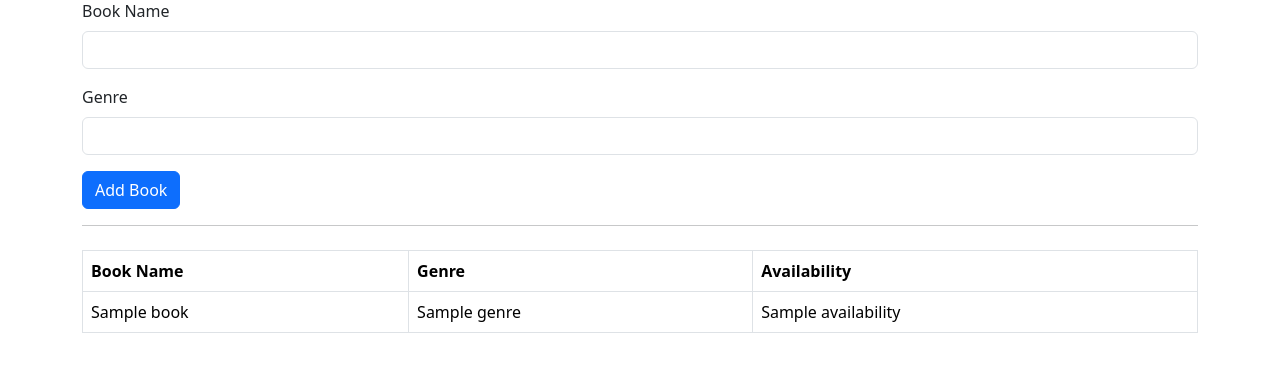
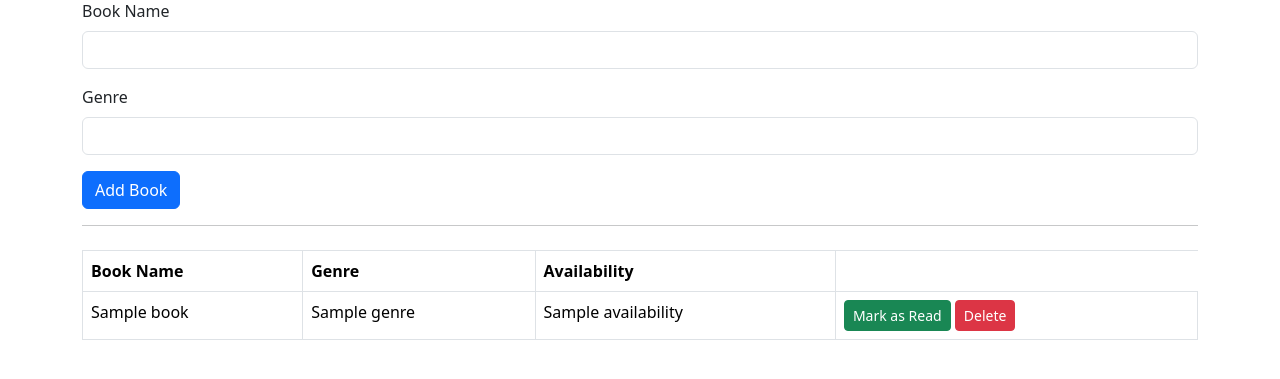
Before and after one commit to Hannah3141/Hacklahoma2025, a Flask app: template templates/index.html in a window 1280 px wide. Shown: the part 81-460 px from the top of the page. Run offline with Flask 3, Linux system fonts and the light colour scheme; the template is opened without the code that fills it: most values are stand-ins (such as "Sample title", 1, 10 or a date in 2020).

Commit message:
adds delete and mark as read

```diff
--- a/app.py
+++ b/app.py
@@ -1,23 +1,9 @@
 from flask import Flask, render_template, request, jsonify
-import requests
-from bs4 import BeautifulSoup
 
 app = Flask(__name__)
 
 # Sample data: Temporary list for books and their availability
 books = []
-
-# Function to check availability (using your scraping logic)
-def fetch_book_availability(book_name):
-    # Example scraping logic for a specific library website
-    url = f"http://example-library-website.com/search?query={book_name}"
-    response = requests.get(url)
-    soup = BeautifulSoup(response.text, 'html.parser')
-
-    # For simplicity, let's assume the availability info is within <div class='status'>
-    status = soup.find('div', class_='status').text.strip()
-
-    return status
 
 # Route to display the reading list
 @app.route('/')
@@ -47,6 +33,29 @@ def add_book():
     # Return the new book as a JSON response
     return jsonify(new_book)
 
+# Route to delete a book
+@app.route('/delete_book', methods=['POST'])
+def delete_book():
+    book_name = request.form['book_name']
+
+    # Find and remove the book from the list
+    global books
+    books = [book for book in books if book['name'] != book_name]
+
+    return jsonify({'status': 'deleted', 'book_name': book_name})
+
+# Route to mark a book as read
+@app.route('/mark_read', methods=['POST'])
+def mark_read():
+    book_name = request.form['book_name']
+
+    # Find the book and update its availability
+    for book in books:
+        if book['name'] == book_name:
+            book['availability'] = "Read"
+            break
+
+    return jsonify({'status': 'marked', 'book_name': book_name, 'availability': "Read"})
 
 if __name__ == '__main__':
     app.run(debug=True)
--- a/templates/index.html
+++ b/templates/index.html
@@ -36,13 +36,20 @@
         </thead>
         <tbody id="book-table-body">
             {% for book in books %}
-                <tr>
+                <tr id="book-{{ loop.index }}">
                     <td>{{ book['name'] }}</td>
                     <td>{{ book['genre'] }}</td>
                     <td>{{ book['availability'] }}</td>
+                    <td>
+                        <!-- Mark as Read Button -->
+                        <button class="btn btn-success btn-sm mark-read-btn">Mark as Read</button>
+                        <!-- Delete Button -->
+                        <button class="btn btn-danger btn-sm delete-btn">Delete</button>
+                    </td>
                 </tr>
             {% endfor %}
         </tbody>
+
     </table>
 </div>
 
@@ -64,11 +71,15 @@ $(document).ready(function() {
                 genre: genre
             },
             success: function(response) {
-                // Append the new book to the table
-                let newRow = `<tr>
+                // Append the new book to the table with buttons
+                let newRow = `<tr id="book-${response.name}">
                     <td>${response.name}</td>
                     <td>${response.genre}</td>
                     <td>${response.availability}</td>
+                    <td>
+                        <button class="btn btn-success btn-sm mark-read-btn">Mark as Read</button>
+                        <button class="btn btn-danger btn-sm delete-btn">Delete</button>
+                    </td>
                 </tr>`;
                 $('#book-table-body').append(newRow);
 
@@ -81,6 +92,64 @@ $(document).ready(function() {
             }
         });
     });
+
+    // Handle the Mark as Read button
+    $(document).on('click', '.mark-read-btn', function() {
+        let bookName = $(this).closest('tr').find('td').first().text();
+        let row = $(this).closest('tr');
+
+        // Apply strikethrough and change row background color to gray
+        row.css({
+            'text-decoration': 'line-through',  // Add strikethrough
+            'color': 'gray',                    // Change text color to gray
+            'background-color': '#f2f2f2'       // Set background to light gray
+        });
+
+        // Change button text to "Move Back to List"
+        $(this).text('Move Back to List').removeClass('btn-success').addClass('btn-warning');
+
+        // Append the row to the bottom of the list
+        $('#book-table-body').append(row);
+    });
+
+    // Handle the Move Back to List button
+    $(document).on('click', '.mark-read-btn.btn-warning', function() {
+        let bookName = $(this).closest('tr').find('td').first().text();
+        let row = $(this).closest('tr');
+
+        // Remove strikethrough, restore row color, and reset background color
+        row.css({
+            'text-decoration': 'none',         // Remove strikethrough
+            'color': 'black',                  // Restore text color
+            'background-color': 'white'        // Remove gray background
+        });
+
+        // Change button text back to "Mark as Read"
+        $(this).text('Mark as Read').removeClass('btn-warning').addClass('btn-success');
+
+        // Move the row back to the top (first position in the list)
+        $('#book-table-body').prepend(row);
+    });
+
+    // Handle the Delete button
+    $(document).on('click', '.delete-btn', function() {
+        let bookName = $(this).closest('tr').find('td').first().text();
+
+        $.ajax({
+            type: 'POST',
+            url: '/delete_book',
+            data: {
+                book_name: bookName
+            },
+            success: function(response) {
+                // Remove the book from the table
+                $(`#book-${bookName}`).remove();
+            },
+            error: function() {
+                alert("There was an error deleting the book.");
+            }
+        });
+    });
 });
 </script>
 
```
